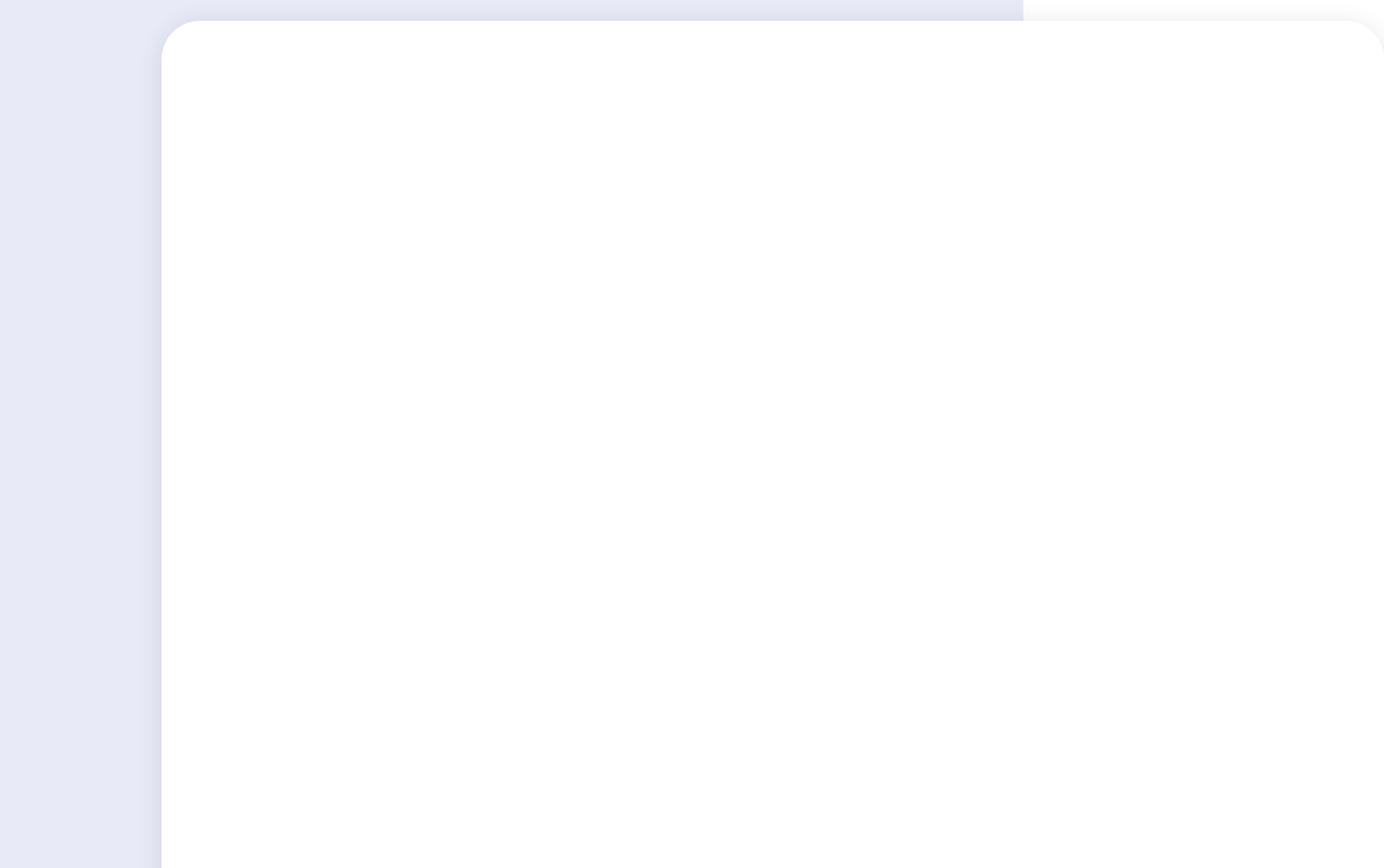
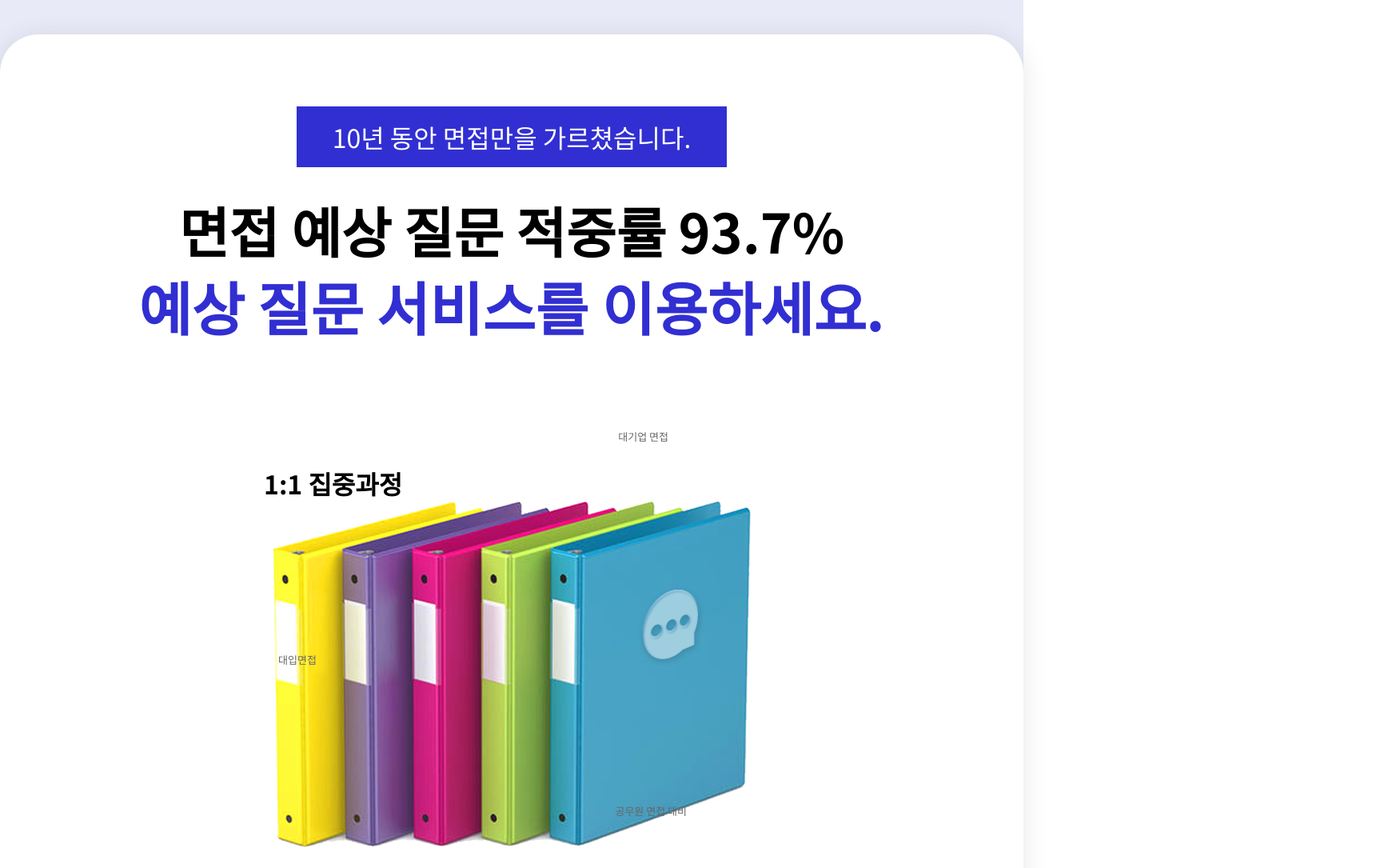
Before and after one commit to Parkminem/answer, a React (Vite) app: page / in a window 1280 px wide. Shown: the part 2300-3385 px from the top of the page at 80% size, 1731 px wide, since content can reach past the window. Built offline with nearby package versions, Linux system fonts and the light colour scheme; a web font is replaced by a local one.

Commit message:
ready ing

```diff
--- a/src/components/home/expection/Expection.jsx
+++ b/src/components/home/expection/Expection.jsx
@@ -1,10 +1,30 @@
 import React from 'react';
 import style from '@/components/home/expection/Expection.module.scss';
+import expection01 from '@/assets/images/image/expection01.png';
 
 const Expection = () => {
 	return (
 		<section className={style.expection}>
-			<div className={style.container}></div>
+			<div className={style.container}>
+				<div className={style.inner}>
+					<div className={style.sentence}>
+						<span className={style.title}>10년 동안 면접만을 가르쳤습니다.</span>
+						<div className={style.sub_title}>면접 예상 질문 적중률 93.7%</div>
+						<div className={style.answer}>예상 질문 서비스를 이용하세요.</div>
+					</div>
+					<div className={style.file_image}>
+						<img src={expection01} alt="파일 이미지" />
+					</div>
+					<div className={style.desc01}>
+						<p>1:1 집중과정</p>
+					</div>
+					<div className={style.desc02}>
+						<p>대기업 면접</p>
+					</div>
+					<div className={style.desc03}>대입면접</div>
+					<div className={style.desc04}>공무원 면접 대비</div>
+				</div>
+			</div>
 		</section>
 	);
 };
--- a/src/components/home/expection/Expection.module.scss
+++ b/src/components/home/expection/Expection.module.scss
@@ -2,15 +2,74 @@
 	position: relative;
 	background-color: #e8eaf7;
 	height: 1480px;
+	display: flex;
+	justify-content: center;
+	align-items: center;
 
 	.container {
-		position: absolute;
 		width: 1529px;
 		height: 1216px;
 		background: #ffffff;
 		box-shadow: 0px 4px 32px rgba(0, 0, 0, 0.1);
 		border-radius: 48px;
-		top: 115px;
-		left: 202px;
+		text-align: center;
+		// margin-top: 115px;
+
+		.inner {
+			margin-top: 104px;
+			.sentence {
+				.title {
+					color: #ffffff;
+					background-color: #312fd2;
+					font-weight: 400;
+					font-size: 32px;
+					padding: 15px 45px 15px 45px;
+				}
+
+				.sub_title {
+					margin-top: 42px;
+					color: #000000;
+					font-weight: 700;
+					font-size: 68px;
+				}
+
+				.answer {
+					transform: translate(0, -10px);
+					color: #312fd2;
+					font-weight: 900;
+					font-size: 72px;
+				}
+			}
+
+			.file_image {
+				margin-top: 180px;
+			}
+			.desc01 {
+				position: absolute;
+				top: 669px;
+				left: 330px;
+				font-weight: 900;
+				font-size: 32px;
+				color: #000000;
+			}
+
+			.desc02 {
+				position: absolute;
+				top: 625px;
+				right: 444px;
+			}
+
+			.desc03 {
+				position: absolute;
+				top: 904px;
+				left: 348px;
+			}
+
+			.desc04 {
+				position: absolute;
+				top: 1093px;
+				right: 421px;
+			}
+		}
 	}
 }
--- a/src/components/home/ready/Ready.module.scss
+++ b/src/components/home/ready/Ready.module.scss
@@ -1,15 +1,14 @@
 .ready {
-	position: relative;
 	background-color: #e5faff;
 	height: 1220px;
 
 	.container {
-		padding-top: 130px;
+		padding: 162px 324px 103px 351px;
+		box-sizing: border-box;
+
 		.left_wrap {
-			position: absolute;
 			width: 565px;
 			height: 321px;
-			left: 351px;
 			img {
 				position: relative;
 				left: 50px;
@@ -38,11 +37,7 @@
 			}
 		}
 		.right_wrap {
-			padding-top: 267px;
-			position: absolute;
-			width: 908px;
-			height: 720px;
-			left: 688px;
+			text-align: right;
 		}
 	}
 }
```
Also changed, not shown: src/assets/images/image/expection01.png (added).
